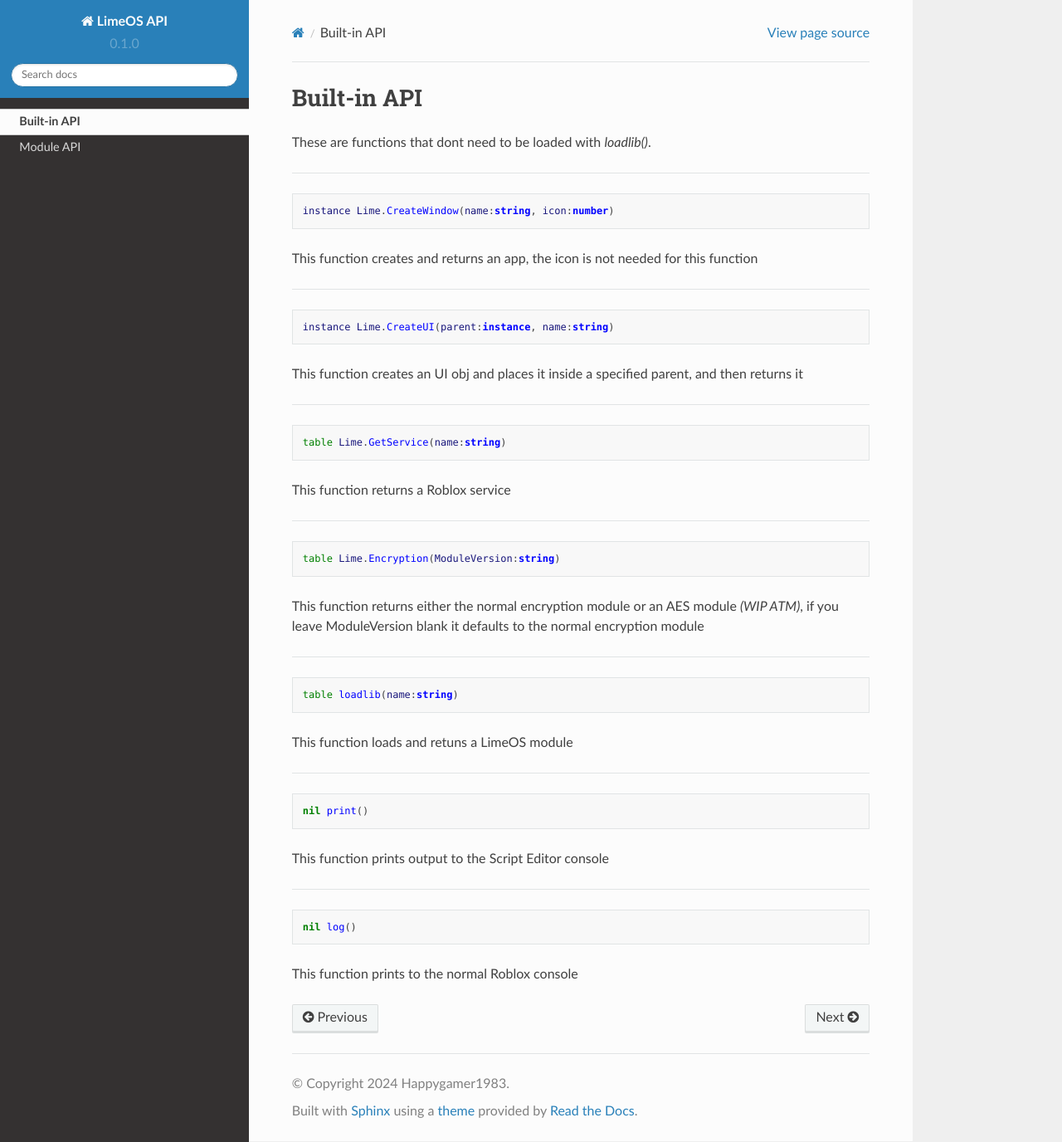
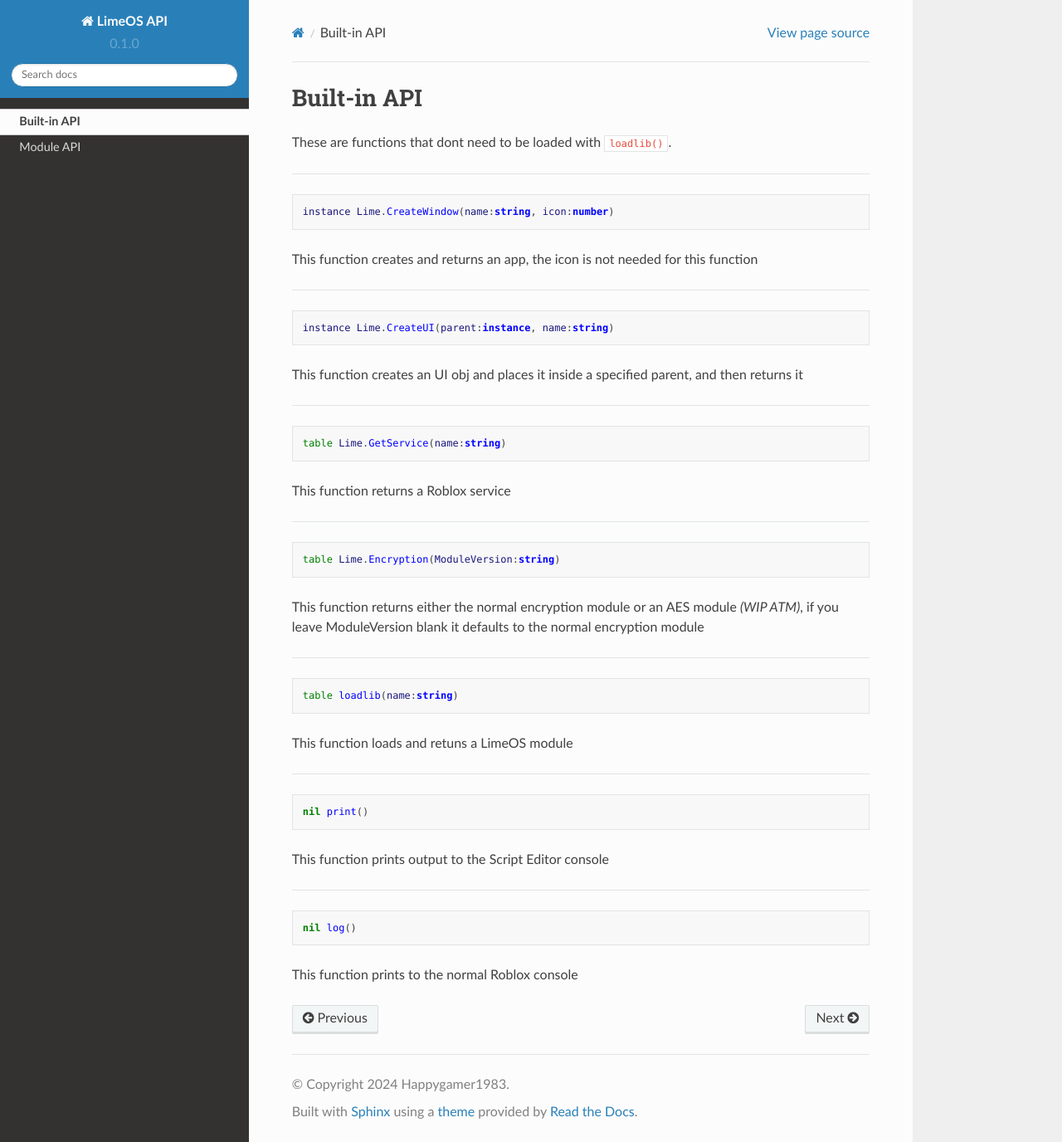
Before and after one commit to Happygamer1983/LimeOS-API, a Sphinx documentation site: the page built from docs/source/Built-in.rst, in a window 1280 px wide and 1376 px high. Shown: the whole window at 83% size. Built offline with Sphinx 7.4.7 and the Read the Docs theme 2.0.0, drawn with Linux system fonts in a browser that asks for light colours.

```diff
--- a/docs/source/Built-in.rst
+++ b/docs/source/Built-in.rst
@@ -1,7 +1,7 @@
 ============
 Built-in API
 ============
-These are functions that dont need to be loaded with *loadlib()*.
+These are functions that dont need to be loaded with ``loadlib()``.
 
 ----
 
```
